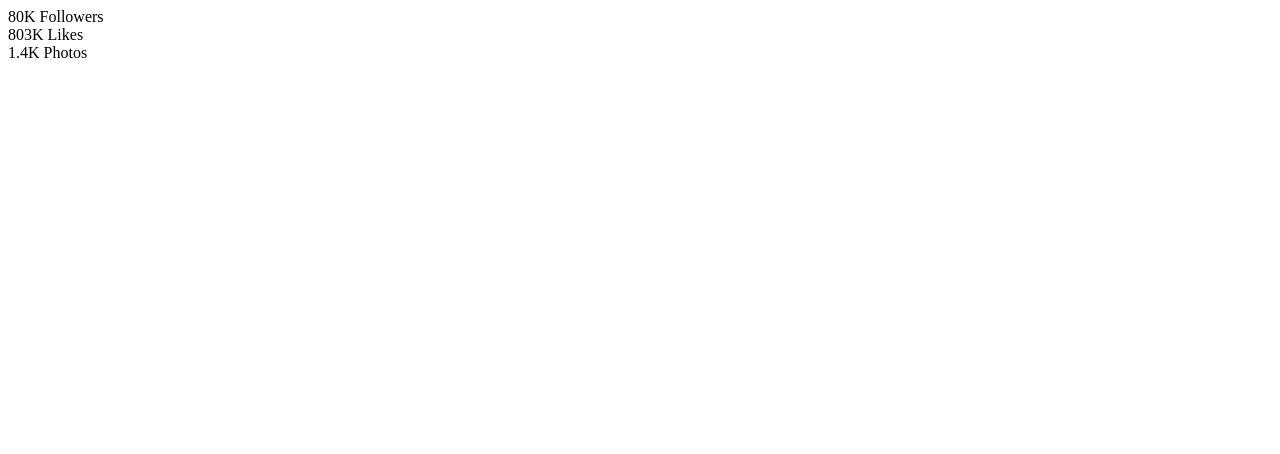
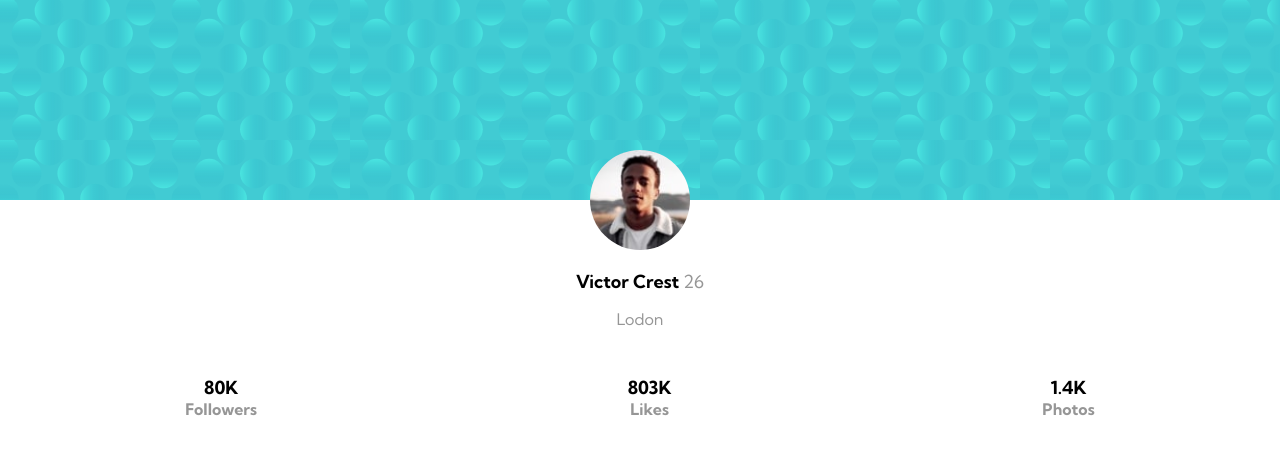
Before and after one commit to loen3467/profile-card-component, a plain HTML site: page index.html in a window 1280 px wide. Drawn offline with Linux system fonts and the light colour scheme.

Commit message:
add styles

```diff
--- a/index.html
+++ b/index.html
@@ -17,6 +17,7 @@
     href="https://fonts.googleapis.com/css2?family=kumbh+Sans:wght@400;700&display=swap"
     rel="stylesheet"
   />
+  <link rel="stylesheet" href="./style.css"/>
   <title>Profile card component</title>
 
   <!-- Feel free to remove these styles or customise in your own stylesheet 👍 -->
@@ -32,7 +33,19 @@
 </head>
 
 <body>
-
+  <section class="main">
+    <div class="background"></div>
+    <div class="data">
+      <div class="image-profile">
+        <img src="./images/image-victor.jpg" alt="Victor's pic" />
+      </div>
+      <div class="data__details">
+        <span>Victor Crest</span>
+        <span>26</span>
+      </div>
+      <span>Lodon</span>
+    </div>
+  </section>
   <footer>
     <div>
       <span class="subtitle">80K</span>
--- a/style.css
+++ b/style.css
@@ -11,11 +11,51 @@ body{
     padding: 0;
     box-sizing: border-box;
 }
+.background{
+    height: 200px;
+    background-image: url('./images/bg-pattern-card.svg')
+}
+.data{
+    display: flex;
+    flex-direction: column;
+    align-items: center;
+    position: relative;
+}
+.data > span{
+    margin-bottom: 28px;
+    color: var(--darkGray);
+}
+.image-profile{
+    border-radius: 50%;
+    height: 100px;
+    overflow: hidden;
+    border: 2px white;
+    margin-bottom: 24px;
+    position: absolute;
+    top: -50px;
+}
+.image-profile img{
+    height: 100%;
+}
+.data__details{
+    margin-top: 70px;
+    margin-bottom: 16px;
+}
+.data__details span:nth-child(1){
+    font-weight: 700;
+    font-size: var(--fontSize);
+}
+.data__details span:nth-child(2){
+    font-weight: 400;
+    color: var(--darkGray);
+    font-size: var(--fontSize);
+}
 footer{
     display: flex;
     align-content: center;
     justify-content: space-around;
     height: 80px;
+    border-top: 2px var(--darkGray);
 }
 footer div{
     display: flex;
@@ -23,3 +63,11 @@ footer div{
     align-items: center;
     justify-content: center;
 }
+.subtitle{
+    font-weight: 700;
+    font-size: var(--fontSize);
+}
+.letters{
+    font-weight: 700;
+    color: var(--darkGray);
+}
```
Also changed, not shown: images/bg-pattern-bottom.svg (added), images/bg-pattern-card.svg (added), images/bg-pattern-top.svg (added), images/favicon-32x32.png (added), images/image-victor.jpg (added).
